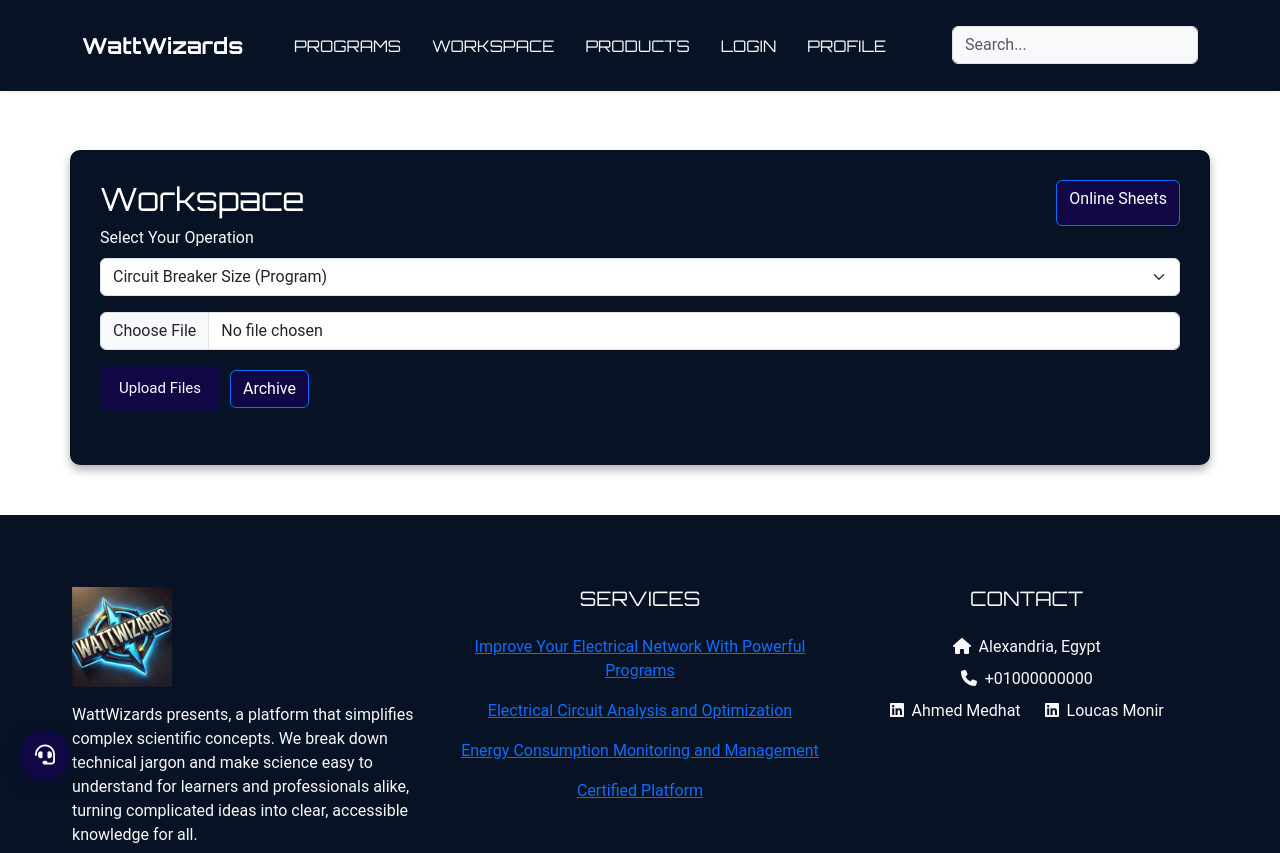
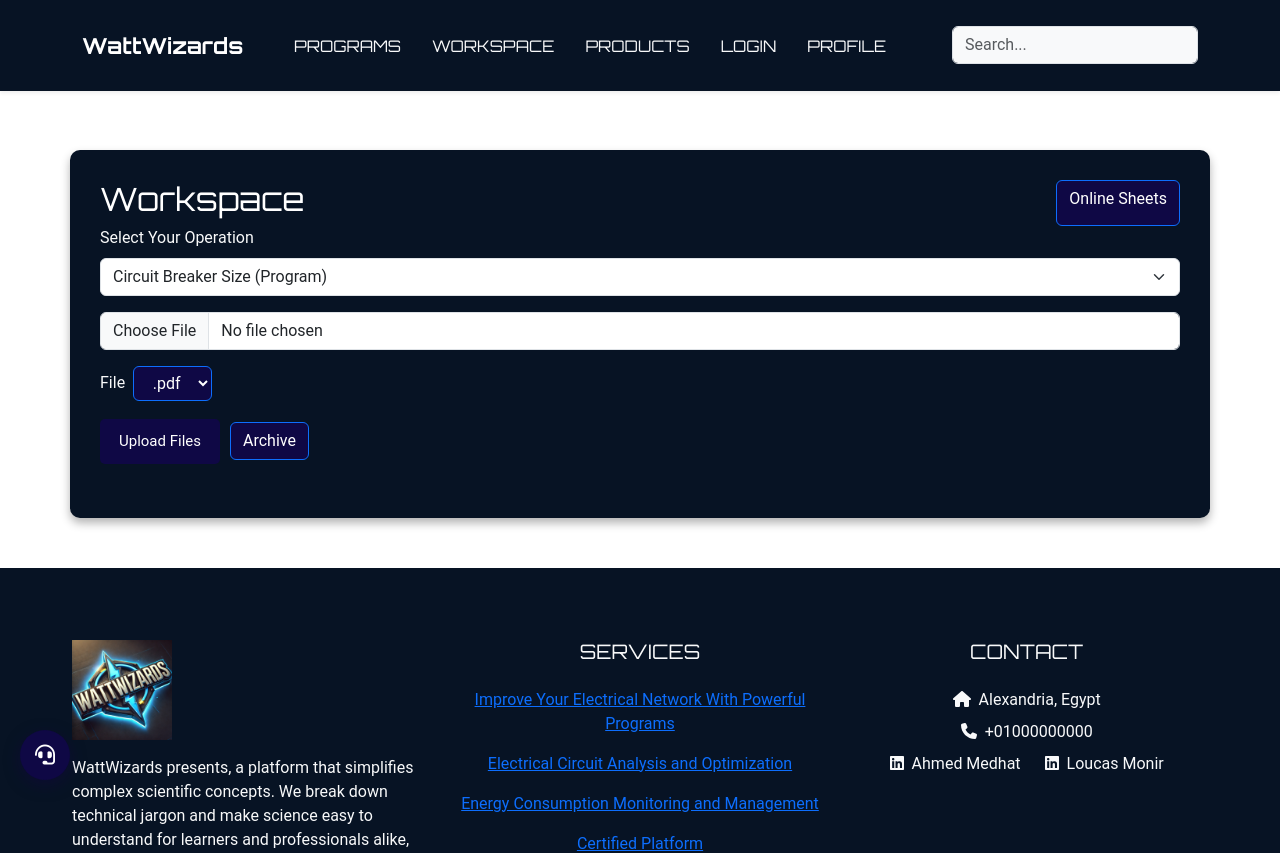
Before and after one commit to ahmedmedhat-se/WattWizards, a React (Create React App) app: page /workspace in a window 1280 px wide. Shown: the top 853 px of the page. Built offline with nearby package versions, Linux system fonts and the light colour scheme; a web font is replaced by a local one.

Commit message:
BASEF Safety Final Commit

```diff
--- a/src/Components/OnlineSheets.jsx
+++ b/src/Components/OnlineSheets.jsx
@@ -2,14 +2,14 @@
 
 const OnlineSheets = () => {
     const [rows, setRows] = useState([
-        { "Machines number":"" ,'Power':"", 'Power unit':"", 'Power factor':"", 'Voltage':"" , "Phases":""},
+        { "Machines number": "", 'Power': "", 'Power unit': "", 'Power factor': "", 'Voltage': "", "Phases": "" },
     ]);
     const [formType, setFormType] = useState('CircuitBreaker');
 
     const headers = {
-        'CircuitBreaker': [ "Machines number" ,'Power', 'Power unit', 'Power factor', 'Voltage' , "Phases"],
-        'PowerFactorCorrection': ['Power', 'Power unit', 'oldPF', 'newPF', 'Voltage', 'frequency' , "Phases"],
-        'ElectricConsumption': ['Machines number', 'Power', 'Power unit', 'WorkingHours', 'WorkingDays', 'Voltage', 'Power factor' , "Phases"],
+        'CircuitBreaker': ["Machines number", 'Power', 'Power unit', 'Power factor', 'Voltage', "Phases"],
+        'PowerFactorCorrection': ['Power', 'Power unit', 'oldPF', 'newPF', 'Voltage', 'frequency', "Phases"],
+        'ElectricConsumption': ['Machines number', 'Power', 'Power unit', 'WorkingHours', 'WorkingDays', 'Voltage', 'Power factor', "Phases"],
     };
 
     const handleFormTypeChange = (e) => {
@@ -20,7 +20,7 @@
     const addRow = () => {
         setRows([
             ...rows,
-            { "Machines number":"" ,'Power':"", 'Power unit':"", 'Power factor':"", 'Voltage':"" , "Phases":""},
+            { "Machines number": "", 'Power': "", 'Power unit': "", 'Power factor': "", 'Voltage': "", "Phases": "" },
         ]);
     };
 
@@ -39,7 +39,7 @@
     const submitData = () => {
         try {
             let xhr = new XMLHttpRequest();
-            xhr.onload = function() {
+            xhr.onload = function () {
                 if (xhr.status === 200) {
                     console.log(xhr.response);
 
@@ -59,7 +59,7 @@
                 }
             };
 
-            xhr.onerror = function() {
+            xhr.onerror = function () {
                 console.log("Error:", xhr.responseText);
             };
 
@@ -67,8 +67,8 @@
             xhr.withCredentials = true;
             xhr.responseType = "blob"
             let y = new FormData()
-            y.append("data" , JSON.stringify(rows))
-            y.append("type" , formType)
+            y.append("data", JSON.stringify(rows))
+            y.append("type", formType)
             xhr.send(y);
         } catch (error) {
             console.log('Authentication error:', error);
@@ -145,6 +145,19 @@
                 </table>
             </div>
 
+            {/* File Type Selection */}
+            <div className="mb-3 d-flex justify-content-center p-2">
+                <label htmlFor="fileCategory" className="form-label text-light me-2">File</label>
+                <select
+                    id="fileCategory"
+                    className="btn btn-primary"
+                    name='file-type'
+                >
+                    <option value="pdf">.pdf</option>
+                    <option value="excel">.xlsx</option>
+                </select>
+            </div>
+
             <div className="d-flex justify-content-center mt-4">
                 <button className="btn btn-primary" onClick={submitData}>
                     <i className="fas fa-angle-right"></i> Submit
--- a/src/Components/Workspace.jsx
+++ b/src/Components/Workspace.jsx
@@ -27,7 +27,7 @@
     }
     try {
       let xhr = new XMLHttpRequest();
-      xhr.onload = function() {
+      xhr.onload = function () {
         if (xhr.status === 200) {
           // Create a blob from the response
           const blob = new Blob([xhr.response], {
@@ -49,8 +49,8 @@
         }
       };
 
-      xhr.onerror = function() {
-      console.log("Error:", xhr.responseText);
+      xhr.onerror = function () {
+        console.log("Error:", xhr.responseText);
       };
 
       xhr.open('POST', 'http://localhost:8086/CalculateFile', true);
@@ -59,7 +59,7 @@
 
       xhr.responseType = "blob"
       let y = new FormData(document.forms[0])
-      y.append("type" , type)
+      y.append("type", type)
       xhr.send(y);
     } catch (error) {
       console.log('Authentication error:', error);
@@ -101,6 +101,20 @@
             className="form-control"
           />
         </div>
+
+        {/* File Type Selection */}
+        <div className="mb-3">
+          <label htmlFor="fileCategory" className="form-label text-light me-2">File</label>
+          <select
+            id="fileCategory"
+            className="btn btn-primary"
+            name='file-type'
+          >
+            <option value="pdf">.pdf</option>
+            <option value="excel">.xlsx</option>
+          </select>
+        </div>
+
         <button type="submit" className="btn btn-primary">Upload Files</button>
 
         <Link className='btn btn-primary' to="/vault">Archive</Link>
```
Lines whose indentation alone changed are shown as unchanged.
